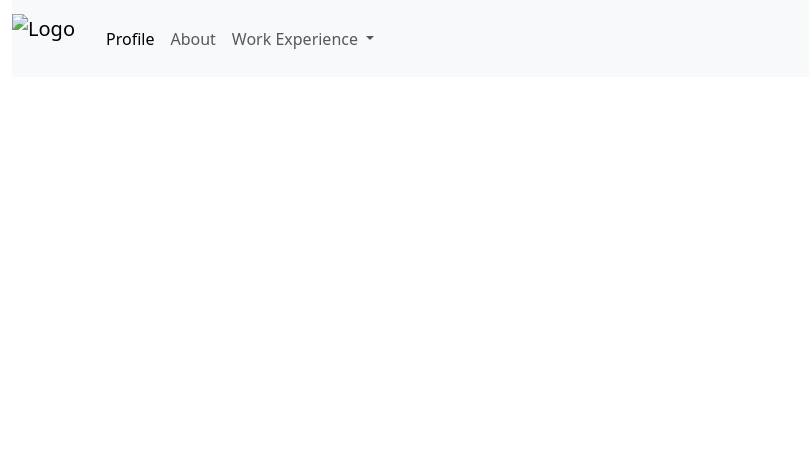
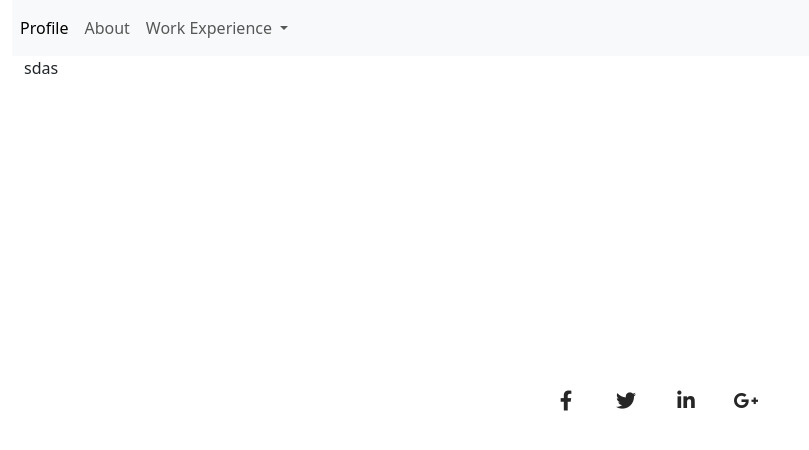
Before and after one commit to jayson182005/web-portfolio, a plain HTML site: page index.html in a window 1280 px wide. Shown: the whole page, without its empty margins (0-809 px from the left). Drawn offline with nearby package versions, Linux system fonts and the light colour scheme.

Commit message:
:fire:add style css, add socmed links on footer

```diff
--- a/index.html
+++ b/index.html
@@ -3,16 +3,14 @@
   <head>
     <meta charset="utf-8">
     <meta name="viewport" content="width=device-width, initial-scale=1">
-    <title>Bootstrap demo</title>
+    <title>Portfolio</title>
     <link rel="stylesheet" href="style.css">
     <link href="https://cdn.jsdelivr.net/npm/bootstrap@5.3.0-alpha1/dist/css/bootstrap.min.css" rel="stylesheet" integrity="sha384-GLhlTQ8iRABdZLl6O3oVMWSktQOp6b7In1Zl3/Jr59b6EGGoI1aFkw7cmDA6j6gD" crossorigin="anonymous">
     <link rel="stylesheet" href="https://cdnjs.cloudflare.com/ajax/libs/font-awesome/6.3.0/css/all.min.css" integrity="sha512-SzlrxWUlpfuzQ+pcUCosxcglQRNAq/DZjVsC0lE40xsADsfeQoEypE+enwcOiGjk/bSuGGKHEyjSoQ1zVisanQ==" crossorigin="anonymous" referrerpolicy="no-referrer" />
 </head>
   <body class="container-fluid">
     <nav class="navbar navbar-expand-lg bg-body-tertiary">
-            <a class="navbar-brand" href="#">
-                <img src="resources/shop-logo.png" alt="Logo" width="70" height="50" class="d-inline-block align-text-top">
-            </a>
+        <h1></h1>
           <button class="navbar-toggler" type="button" data-bs-toggle="collapse" data-bs-target="#navbarSupportedContent" aria-controls="navbarSupportedContent" aria-expanded="false" aria-label="Toggle navigation">
             <span class="navbar-toggler-icon"></span>
           </button>
@@ -38,8 +36,26 @@
             </ul>
           </div>
       </nav>
-
-
+<main class="container-fluid">
+    sdas
+</main>
+<footer>
+    <div class="socmed-container">
+        <ul>
+            <li>
+              <a href="#">
+                <i class="fab fa-facebook-f icon"></i></a>
+            </li>
+            <li>
+              <a href="#"><i class="fab fa-twitter icon"></i></a>
+            </li>
+            <li>
+              <a href="#"><i class="fab fa-linkedin-in icon"></i></a></li>
+            <li>
+              <a href="#"><i class="fab fa-google-plus-g icon"></i></a></li>
+          </ul>
+      </div>
+</footer>
     <script src="https://cdn.jsdelivr.net/npm/bootstrap@5.3.0-alpha1/dist/js/bootstrap.bundle.min.js" integrity="sha384-w76AqPfDkMBDXo30jS1Sgez6pr3x5MlQ1ZAGC+nuZB+EYdgRZgiwxhTBTkF7CXvN" crossorigin="anonymous"></script>
   </body>
 </html>
--- a/style.css
+++ b/style.css
@@ -0,0 +1,74 @@
+
+.socmed-container ul {
+    display: flex;
+    position: absolute;
+    top: 50%;
+    left: 50%;
+    transform: translate(-50%, -50%);
+  }
+
+  .socmed-container ul li {
+    list-style: none;
+  }
+
+  .socmed-container ul li a {
+    width: 40px;
+    height: 40px;
+    background-color: #fff;
+    text-align: center;
+    line-height: 35px;
+    font-size: 20px;
+    margin: 0 10px;
+    display: block;
+    border-radius: 50%;
+    position: relative;
+    overflow: hidden;
+    border: 3px solid #fff;
+    z-index: 1;
+  }
+
+
+  .socmed-container ul li a .icon {
+    position: relative;
+    color: #262626;
+    transition: .5s;
+    z-index: 3;
+  }
+
+
+  .socmed-container ul li a:hover .icon {
+    color: #fff;
+    transform: rotateY(360deg);
+  }
+
+  .socmed-container ul li a:before {
+    content: "";
+    position: absolute;
+    top: 100%;
+    left: 0;
+    width: 100%;
+    height: 100%;
+    background: #f00;
+    transition: .5s;
+    z-index: 2;
+  }
+
+  .socmed-container ul li a:hover:before {
+    top: 0;
+  }
+
+  .socmed-container ul li:nth-child(1) a:before{
+    background: #3b5999;
+  }
+
+  .socmed-container ul li:nth-child(2) a:before{
+    background: #55acee;
+  }
+
+  .socmed-container ul li:nth-child(3) a:before {
+    background: #0077b5;
+  }
+
+  .socmed-container ul li:nth-child(4) a:before {
+    background: #dd4b39;
+  }
```
